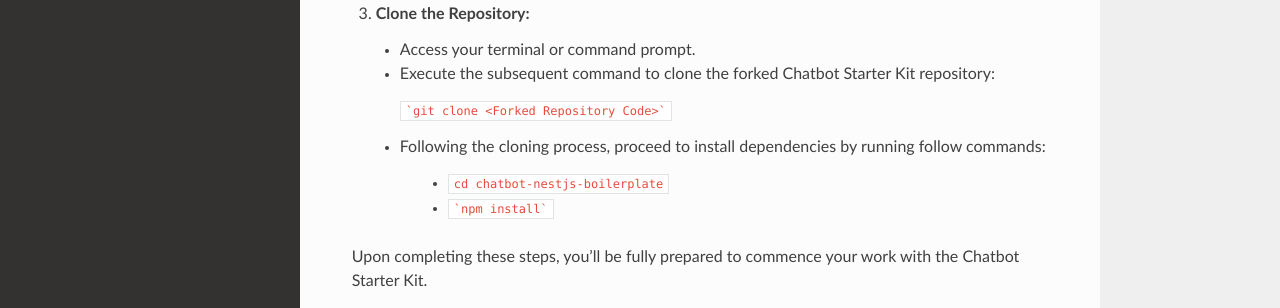
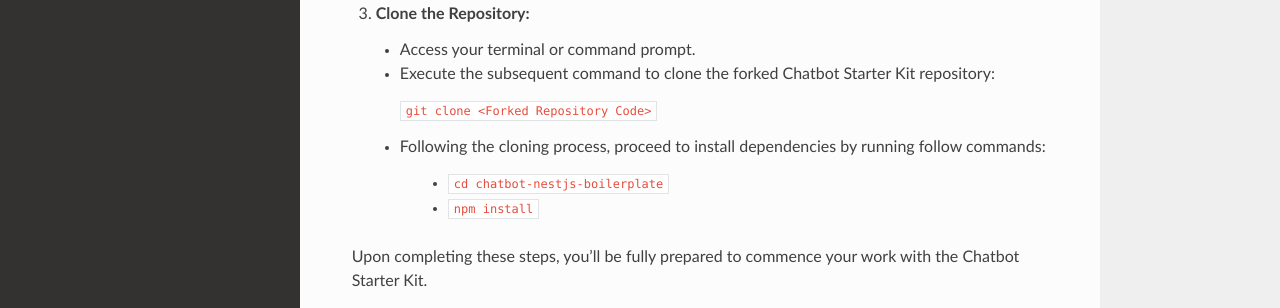
Before and after one commit to Priyanka-sharma181/Chatbot-Development-Guide, a Sphinx documentation site: the page built from docs/source/installation.rst, in a window 1280 px wide and 976 px high. Shown: the part 494-802 px from the top of the window. Built offline with Sphinx 7.4.7 and the Read the Docs theme 2.0.0, drawn with Linux system fonts in a browser that asks for light colours; some of the changed lines change nothing that is shown.

Commit message:
starter kit

````diff
--- a/docs/source/installation.rst
+++ b/docs/source/installation.rst
@@ -17,11 +17,11 @@ To initiate the setup of the Chatbot Starter Kit, adhere to these steps:
 
    - Access your terminal or command prompt.
    - Execute the subsequent command to clone the forked Chatbot Starter Kit repository:
-    ```git clone <Forked Repository Code>```
+    ``git clone <Forked Repository Code>``
 
    - Following the cloning process, proceed to install dependencies by running follow commands:
 
         1.  ``cd chatbot-nestjs-boilerplate``
-        2.  ```npm install```
+        2.  ``npm install``
 
 Upon completing these steps, you'll be fully prepared to commence your work with the Chatbot Starter Kit.
````
